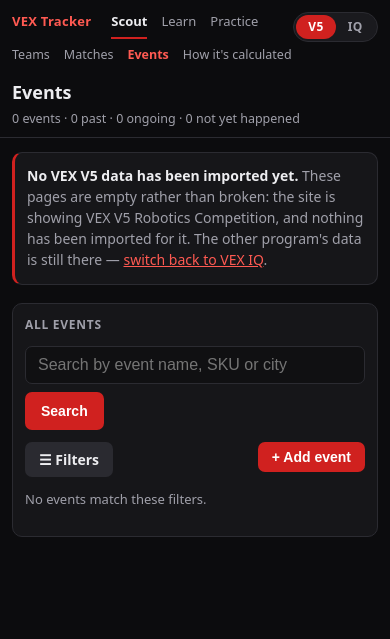
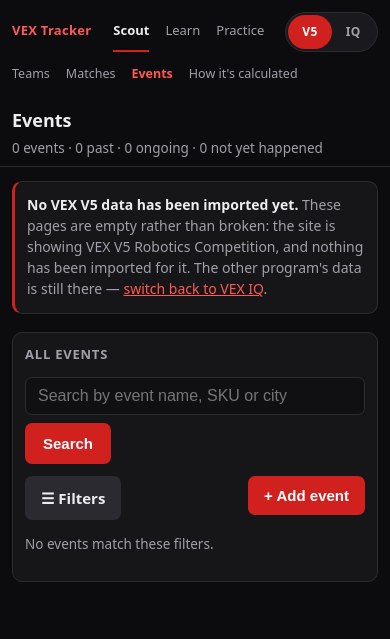
Before and after one commit to maxernst38/steamoji_headquarters, a Flask app: page /events in a window 390 px wide. Shown: the top 639 px of the page. Run offline with Flask 3, Linux system fonts and the light colour scheme.

Commit message:
Bigger type and bigger targets on a phone
Sizes only; the arrangement is unchanged and so is the desktop, since all of
it sits inside the max-width: 720px block.

Text: body 16px, tables 14.5 against 13, headings and notes up a point or
two, rows given 10px of vertical padding so a line of a table is comfortable
to read at arm's length rather than on a desk.

Targets: buttons, tabs and the filters toggle are about 44px tall, the
filter panel's checkboxes go from their default 13px to 20px, and its selects
and labels are sized to match.

The probe found the one I would have missed: the nav links were bare text and
19px tall - the smallest target on the page and the one pressed most often.
Padding takes them to 38px. The smallest thing anyone can press is now 34px,
measured across every page at 320, 360, 390 and 414px, with everything still
fitting the viewport.

Co-Authored-By: Claude Opus 5 <noreply@anthropic.com>

```diff
--- a/webapp/static/style.css
+++ b/webapp/static/style.css
@@ -632,22 +632,40 @@ details.suggestions > summary { cursor: pointer; color: var(--muted); font-size:
 @media (max-width: 720px) {
   header { padding: 14px 16px 10px; }
   main { padding: 16px 16px 48px; }
-  h1 { font-size: 19px; }
-  .sub { font-size: 12.5px; }
+  h1 { font-size: 21px; }
+  .sub { font-size: 13.5px; }
 
   .panel { padding: 14px 14px 16px; border-radius: 10px; }
-  .panel h2 { font-size: 12px; }
+  .panel h2 { font-size: 13px; }
+
+  /* Read at arm's length on a phone, not on a desk. Everything here is a
+     size, not a layout: the arrangement is the same as above. */
+  body { font-size: 16px; }
+  table { font-size: 14.5px; }
+  th { font-size: 12.5px; }
+  td, th { padding: 10px 10px; }
+  .note, .item .meta, .filters-active { font-size: 13.5px; }
+  .tag { font-size: 12px; padding: 3px 9px; }
+  .nav-top { font-size: 15px; }
+  .nav-sections { font-size: 14px; }
+  .card .k { font-size: 12px; }
+  .card .v { font-size: 21px; }
 
   /* Both nav rows wrap, so the program switch drops to a line of its own
      instead of being cut in half at the right edge. */
-  .nav { flex-wrap: wrap; gap: 10px 14px; }
+  .nav { flex-wrap: wrap; gap: 4px 16px; }
   .nav-top { margin-bottom: 4px; }
+  /* Bare text links were 19px tall - the smallest target on the page, and the
+     one people press most. Padding makes them about 38px without moving
+     anything. */
+  .nav a { padding: 9px 0; }
+  .nav-top a:not(.brand) { padding-bottom: 9px; }
   .program-switch { margin-left: auto; }
   /* "VEX V5" and "VEX IQ" need 145px of a 390px nav row; the short names say
      the same thing in a third of the space. */
   .program-switch .label-full { display: none; }
   .program-switch .label-short { display: inline; }
-  .nav .program-switch a { padding: 3px 12px; }
+  .nav .program-switch a { padding: 8px 14px; }
 
   /* Search and its buttons stack rather than running off the side. */
   .row { gap: 8px; }
@@ -657,9 +675,23 @@ details.suggestions > summary { cursor: pointer; color: var(--muted); font-size:
      zoomed. The size is the fix; there is no other way to stop it. */
   input, select, .search, .form input, .form select { font-size: 16px; }
 
-  /* Comfortably tappable without changing the desktop proportions. */
-  button { padding: 11px 16px; }
-  button.small, button.stream-button { padding: 7px 12px; }
+  /* Tappable: roughly 44px tall, which is the smallest target a thumb hits
+     reliably. Everything that is pressed gets it, not just <button>. */
+  button { padding: 12px 18px; font-size: 15px; }
+  button.small { padding: 9px 14px; font-size: 14px; }
+  button.stream-button { padding: 10px 14px; font-size: 14px; min-width: 96px; }
+
+  .tab { padding: 11px 18px; font-size: 15px; }
+  .tabs { gap: 8px; }
+
+  .filters-toggle { padding: 11px 16px; font-size: 15px; }
+  .filters-count { font-size: 13px; min-width: 22px; line-height: 22px; }
+  .add-toggle { padding: 11px 16px; }
+
+  /* A checkbox at its default 13px is a poor target; the label goes with it. */
+  .filters-panel input[type="checkbox"] { width: 20px; height: 20px; }
+  .filters-panel label { font-size: 15px; gap: 9px; padding: 4px 0; }
+  .filters-panel select { padding: 11px 10px; }
 
   .filters-panel { padding: 12px; gap: 10px; }
   .filters-panel select, .filters-panel label { width: 100%; }
```
